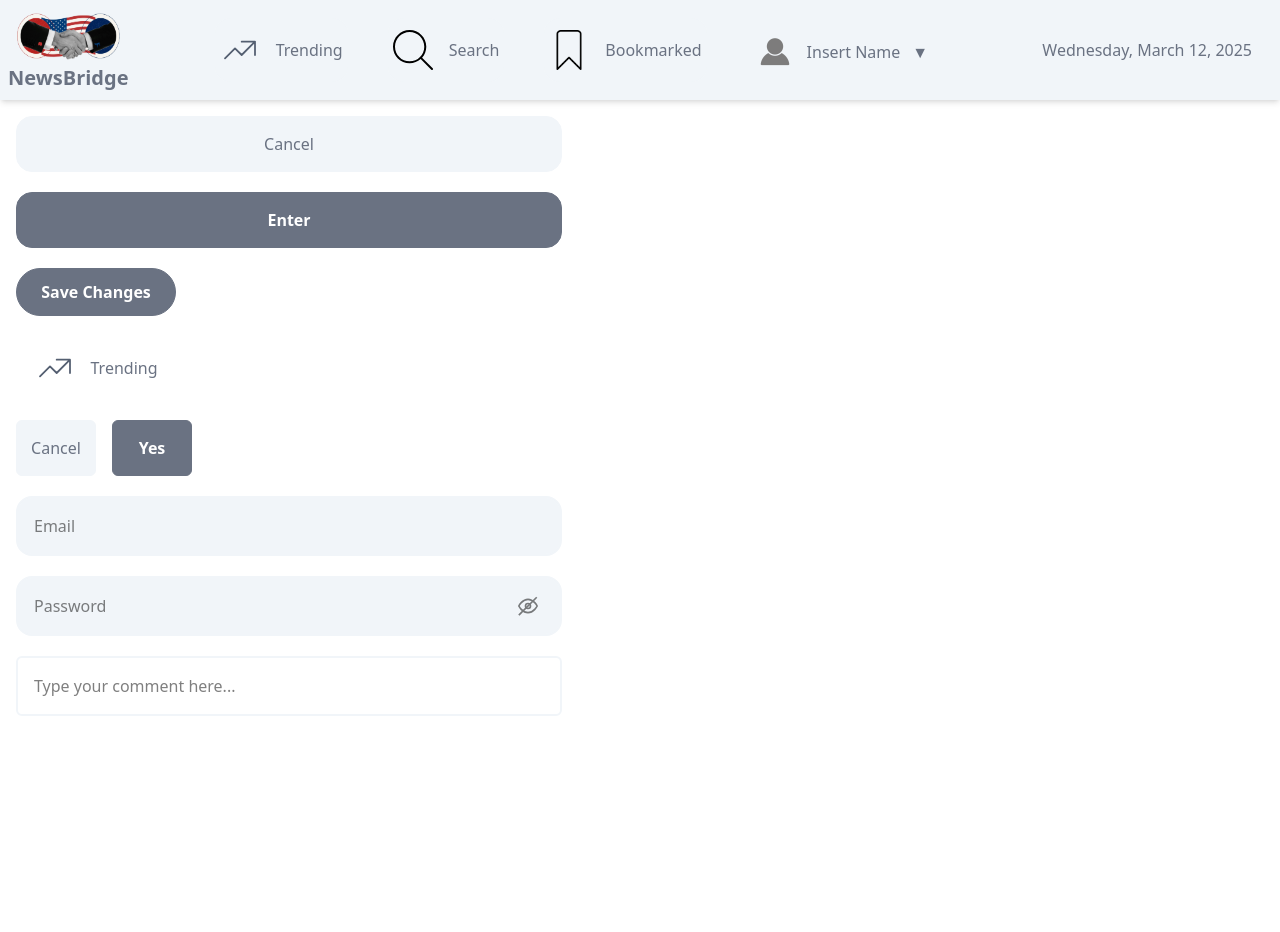
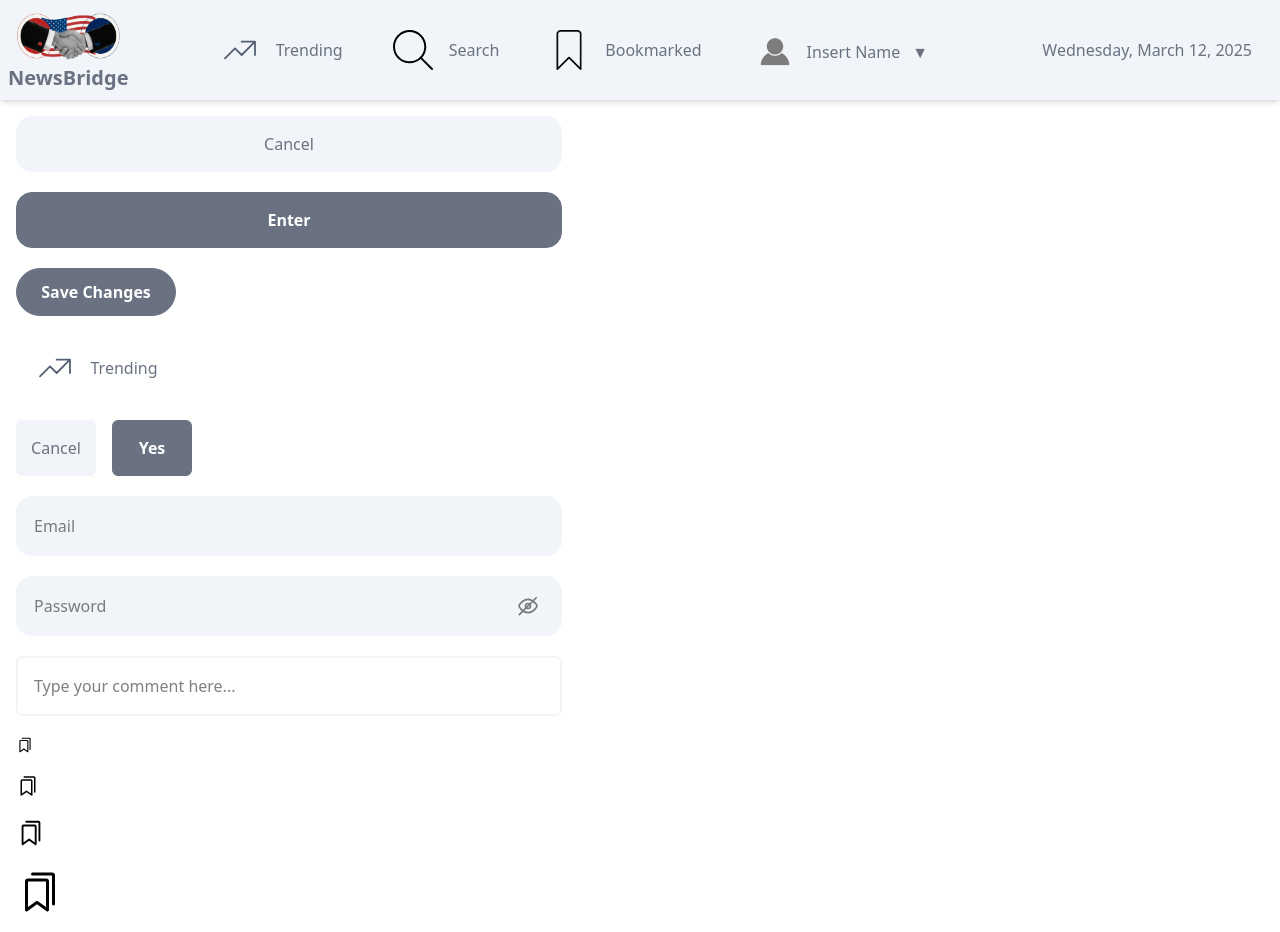
Before and after one commit to ysmazaheri/NewsBridge, a React (Vite) app in the folder frontend/newsbridge/: page /form-elements-page in a window 1280 px wide. Before the commit the page ends 800 px from the top, so only its background shows below. Built offline with nearby package versions, Linux system fonts and the light colour scheme.

Commit message:
Implemented bookmark component, added samples in formelementspage

```diff
--- /dev/null
+++ b/frontend/newsbridge/src/components/Bookmark.tsx
@@ -0,0 +1,27 @@
+import { useState } from "react";
+import { PiBookmarksSimple, PiBookmarksSimpleDuotone } from "react-icons/pi";
+
+const Bookmark = ({ size = "text-3xl" }) => {
+  const [bookmarked, setBookmarked] = useState(false);
+
+  const toggleBookmark = () => {
+    setBookmarked(!bookmarked);
+    // To Do: Replace with actual backend call. Will require some form of user id.
+    setTimeout(() => {
+      console.log(`Bookmark status updated: ${!bookmarked}`);
+    }, 500);
+  };
+
+  return (
+    <div className="flex">
+      <button
+        onClick={toggleBookmark}
+        className={`transition-transform duration-300 ease-in-out active:scale-90 hover:opacity-80 cursor-pointer ${size}`}
+      >
+        {bookmarked ? <PiBookmarksSimpleDuotone /> : <PiBookmarksSimple />}
+      </button>
+    </div>
+  );
+};
+
+export default Bookmark;
--- a/frontend/newsbridge/src/pages/component_testing_pages/FormElementsPage.tsx
+++ b/frontend/newsbridge/src/pages/component_testing_pages/FormElementsPage.tsx
@@ -1,6 +1,6 @@
 import { useState } from "react";
 import { Button, TextField } from "../../components/FormElements";
-
+import Bookmark from "../../components/Bookmark";
 function FormElementsPage() {
   const [text, setText] = useState("");
 
@@ -91,6 +91,10 @@ function FormElementsPage() {
         bgColor="bg-white"
         cornerRadius="rounded-md"
       />
+      <Bookmark size="text-lg" />
+      <Bookmark size="text-2xl" />
+      <Bookmark></Bookmark>
+      <Bookmark size="text-5xl" />
     </div>
   );
 }
```
